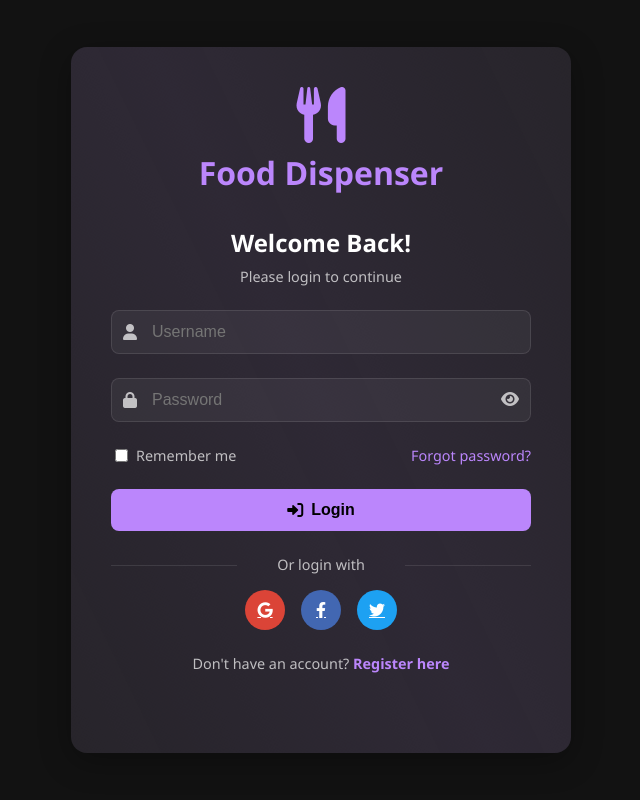
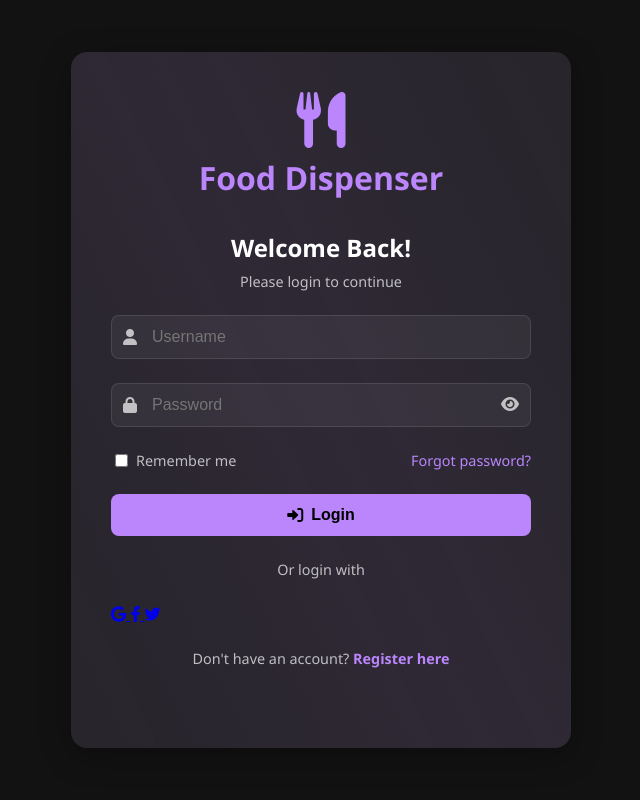
Before and after one commit to AHA-03/thefdcompany, a Flask app: page /login in a window 1280 px wide. Shown: the whole page, without its empty margins (319-959 px from the left). Run offline with Flask 3, Linux system fonts and the light colour scheme.

Commit message:
Update login.css

```diff
--- a/static/login.css
+++ b/static/login.css
@@ -191,71 +191,6 @@ body {
     box-shadow: 0 4px 12px rgba(187, 134, 252, 0.3);
 }
 
-.social-login {
-    text-align: center;
-    margin-bottom: 1.5rem;
-}
-
-.social-login p {
-    color: rgba(255, 255, 255, 0.7);
-    font-size: 0.9rem;
-    margin-bottom: 1rem;
-    position: relative;
-}
-
-.social-login p::before,
-.social-login p::after {
-    content: "";
-    position: absolute;
-    top: 50%;
-    width: 30%;
-    height: 1px;
-    background-color: rgba(255, 255, 255, 0.1);
-}
-
-.social-login p::before {
-    left: 0;
-}
-
-.social-login p::after {
-    right: 0;
-}
-
-.social-icons {
-    display: flex;
-    justify-content: center;
-    gap: 1rem;
-}
-
-.social-icon {
-    width: 40px;
-    height: 40px;
-    border-radius: 50%;
-    display: flex;
-    justify-content: center;
-    align-items: center;
-    color: white;
-    font-size: 1rem;
-    transition: all 0.3s ease;
-}
-
-.social-icon.google {
-    background-color: #db4437;
-}
-
-.social-icon.facebook {
-    background-color: #4267b2;
-}
-
-.social-icon.twitter {
-    background-color: #1da1f2;
-}
-
-.social-icon:hover {
-    transform: translateY(-3px);
-    box-shadow: 0 4px 8px rgba(0, 0, 0, 0.2);
-}
-
 .register-link {
     text-align: center;
     color: rgba(255, 255, 255, 0.7);
```
